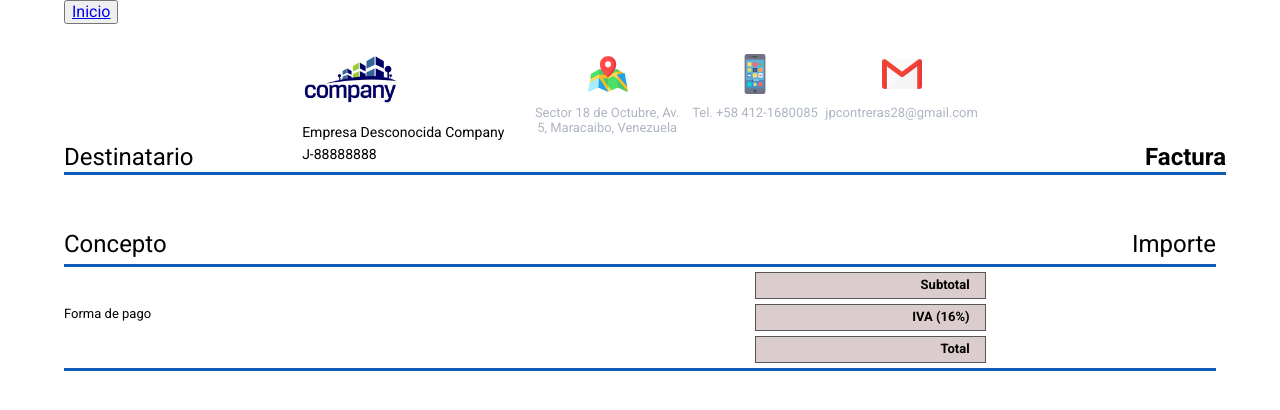
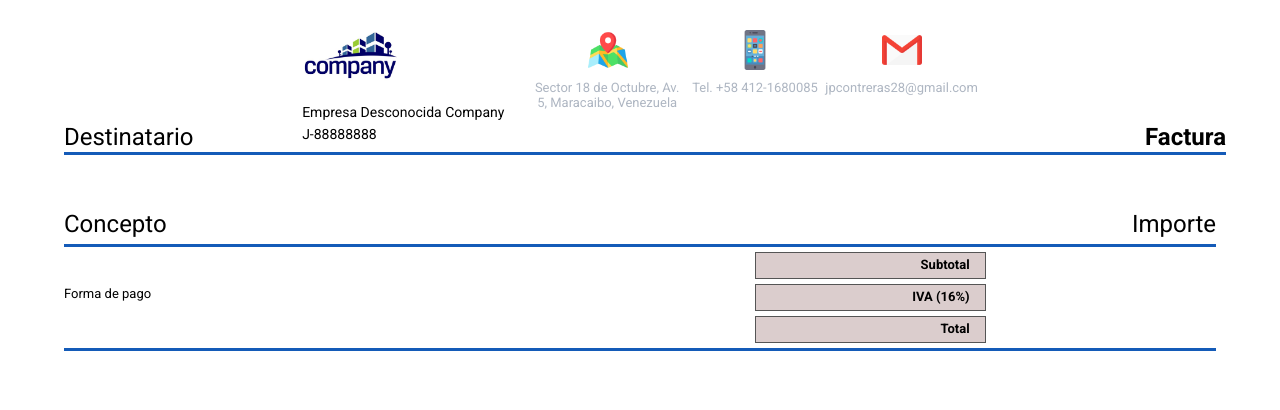
Before and after one commit to JPuente25/billing_for_business, a website: page factura.html in a window 1280 px wide. Drawn offline with Linux system fonts and the light colour scheme.

```diff
--- a/factura.html
+++ b/factura.html
@@ -23,16 +23,15 @@
         <link rel="stylesheet" href="src/css/styles_factura.css" />
     </head>
     <body>
-        <button>
-            <a href="index.html">Inicio</a>
-        </button>
         <header class="header">
             <div class="header__empresa">
+                <a href="./index.html" class="header__logo--link">
                 <img
                     class="header__logo no-margin"
                     src="src/img/logoempresa.jpg"
                     alt="logo de la empresa"
                 />
+                </a>
                 <p class="header__nombre no-margin">Empresa Desconocida Company</p>
                 <p class="header__rif no-margin">J-88888888</p>
             </div>
--- a/src/css/styles.css
+++ b/src/css/styles.css
@@ -274,3 +274,7 @@
 .select2-dropdown, .select2-dropdown--above{
     width:300px;
 }
+
+.header__logo--link{
+    z-index: 5;
+}
```
Also changed, not shown: index.html (+1 -1 lines).
